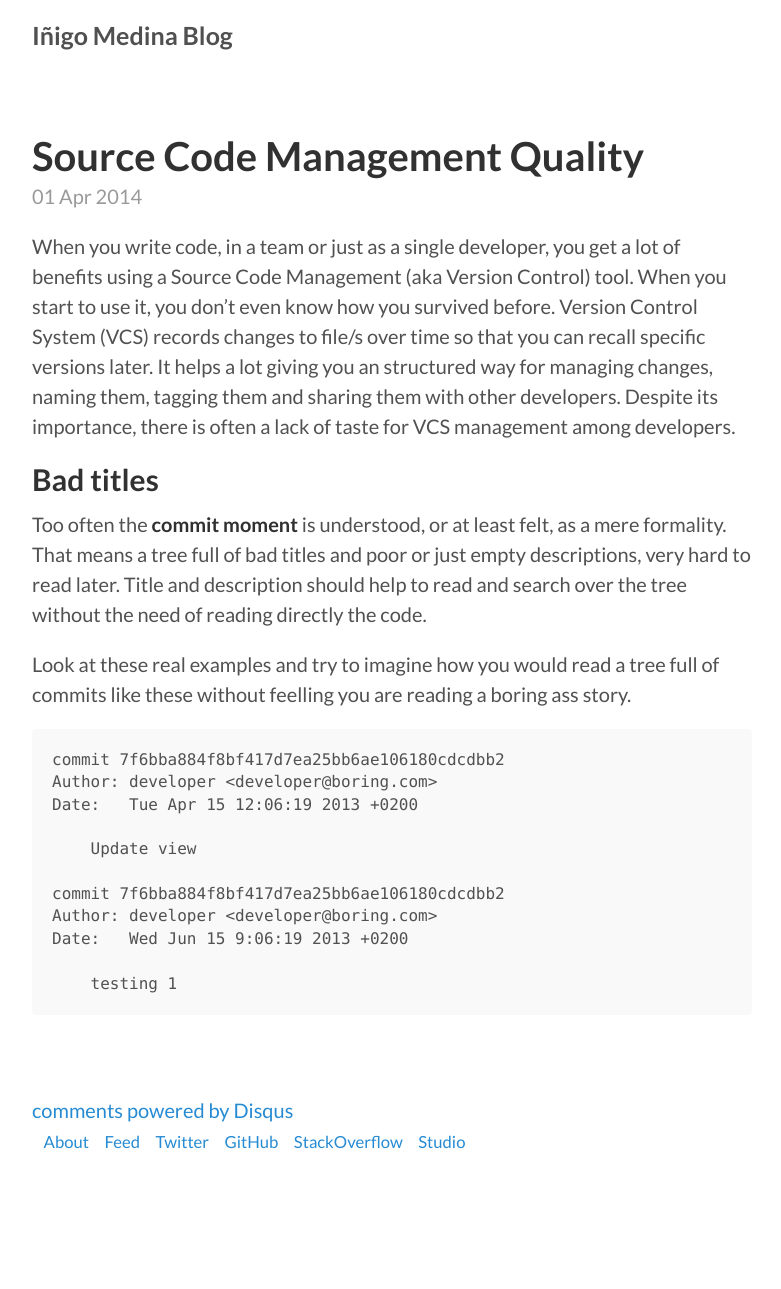
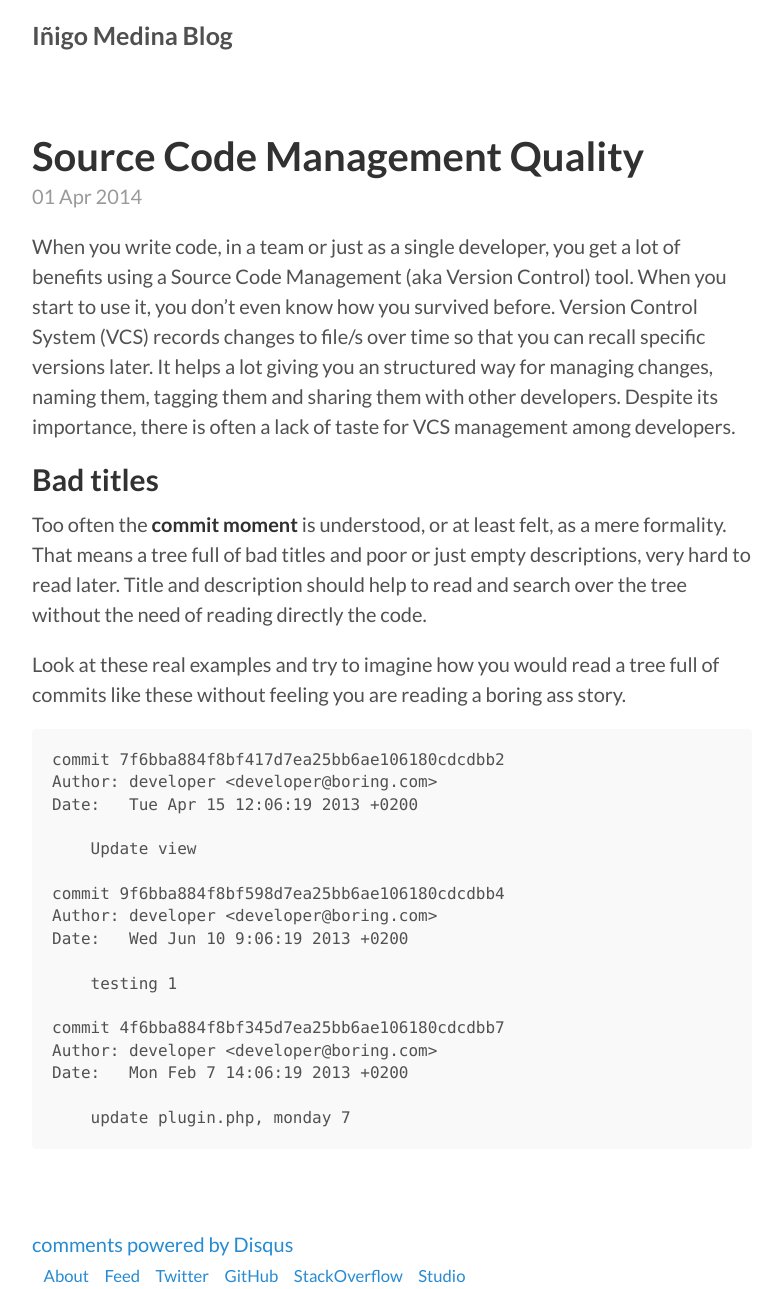
Before and after one commit to grosshat/grosshat.github.io, a Jekyll site: the page built from _posts/2014-04-01-source-code-management-quality.md, in a window 1280 px wide. Shown: the whole page, without its empty margins (248-1029 px from the left). Built offline with Jekyll 4.4.1, drawn with Linux system fonts in a browser that asks for light colours; Markdown is read by kramdown in place of the engine named in the settings; comment, search, counter and statistics services are not loaded; before the commit the page ends 1155 px from its top, so only the background shows below that.

Commit message:
Improve real commits examples.

```diff
--- a/_posts/2014-04-01-source-code-management-quality.md
+++ b/_posts/2014-04-01-source-code-management-quality.md
@@ -23,7 +23,7 @@ descriptions, very hard to read later. Title and description should help to read
 and search over the tree without the need of reading directly the code.
 
 Look at these real examples and try to imagine how you would read a tree full of
-commits like these without feelling you are reading a boring ass story.
+commits like these without feeling you are reading a boring ass story.
 
     commit 7f6bba884f8bf417d7ea25bb6ae106180cdcdbb2
     Author: developer <developer@boring.com>
@@ -31,8 +31,14 @@ commits like these without feelling you are reading a boring ass story.
 
         Update view
 
-    commit 7f6bba884f8bf417d7ea25bb6ae106180cdcdbb2
+    commit 9f6bba884f8bf598d7ea25bb6ae106180cdcdbb4
     Author: developer <developer@boring.com>
-    Date:   Wed Jun 15 9:06:19 2013 +0200
+    Date:   Wed Jun 10 9:06:19 2013 +0200
 
         testing 1
+
+    commit 4f6bba884f8bf345d7ea25bb6ae106180cdcdbb7
+    Author: developer <developer@boring.com>
+    Date:   Mon Feb 7 14:06:19 2013 +0200
+
+        update plugin.php, monday 7
```
